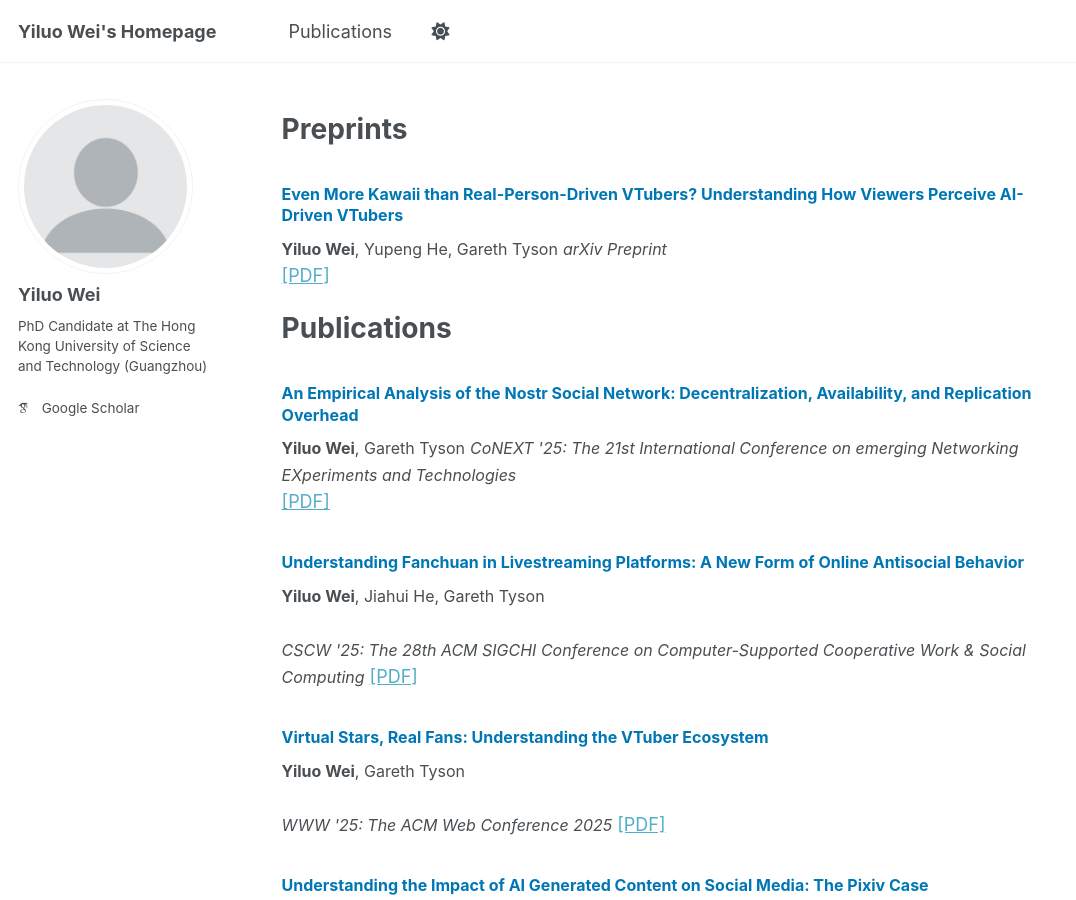
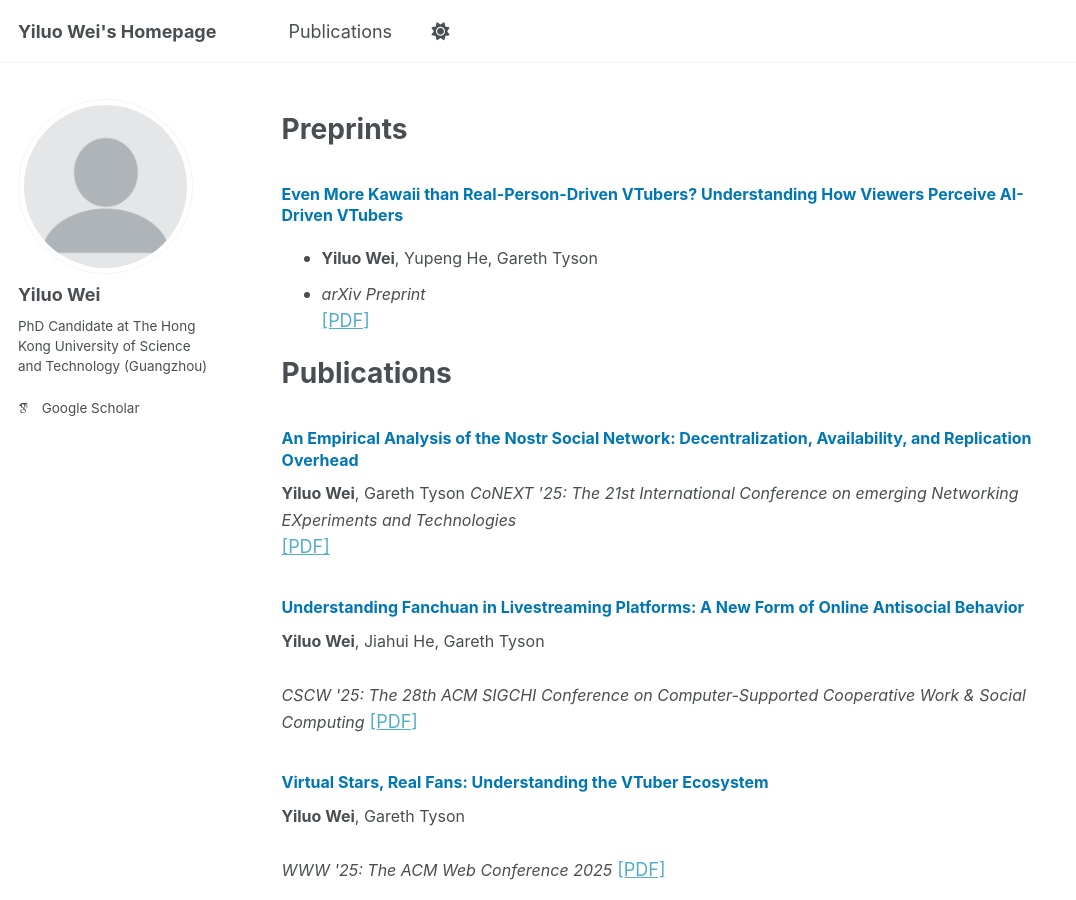
Before and after one commit to WYiluo/WYiluo.github.io, a Jekyll site: the page built from _pages/publications.md, in a window 1280 px wide and 900 px high. Shown: the whole window, without its empty margins (0-1076 px from the left). Built offline with Jekyll 4.4.1, drawn with Linux system fonts in a browser that asks for light colours; some web fonts are replaced; a script that is not in the unit is left out.

```diff
--- a/_pages/publications.md
+++ b/_pages/publications.md
@@ -8,9 +8,8 @@ Preprints
 ===
 
 ### <font size="3"><span style="color:rgb(0, 119, 181)">Even More Kawaii than Real-Person-Driven VTubers? Understanding How Viewers Perceive AI-Driven VTubers</span></font>
-<font size="3"><b>Yiluo Wei</b>, Yupeng He, Gareth Tyson</font>
-
-<font size="3"><i>arXiv Preprint</i></font> [[PDF]]()
+- <font size="3"><b>Yiluo Wei</b>, Yupeng He, Gareth Tyson</font>
+- <font size="3"><i>arXiv Preprint</i></font> [[PDF]]()
 
 Publications
 ===
```
